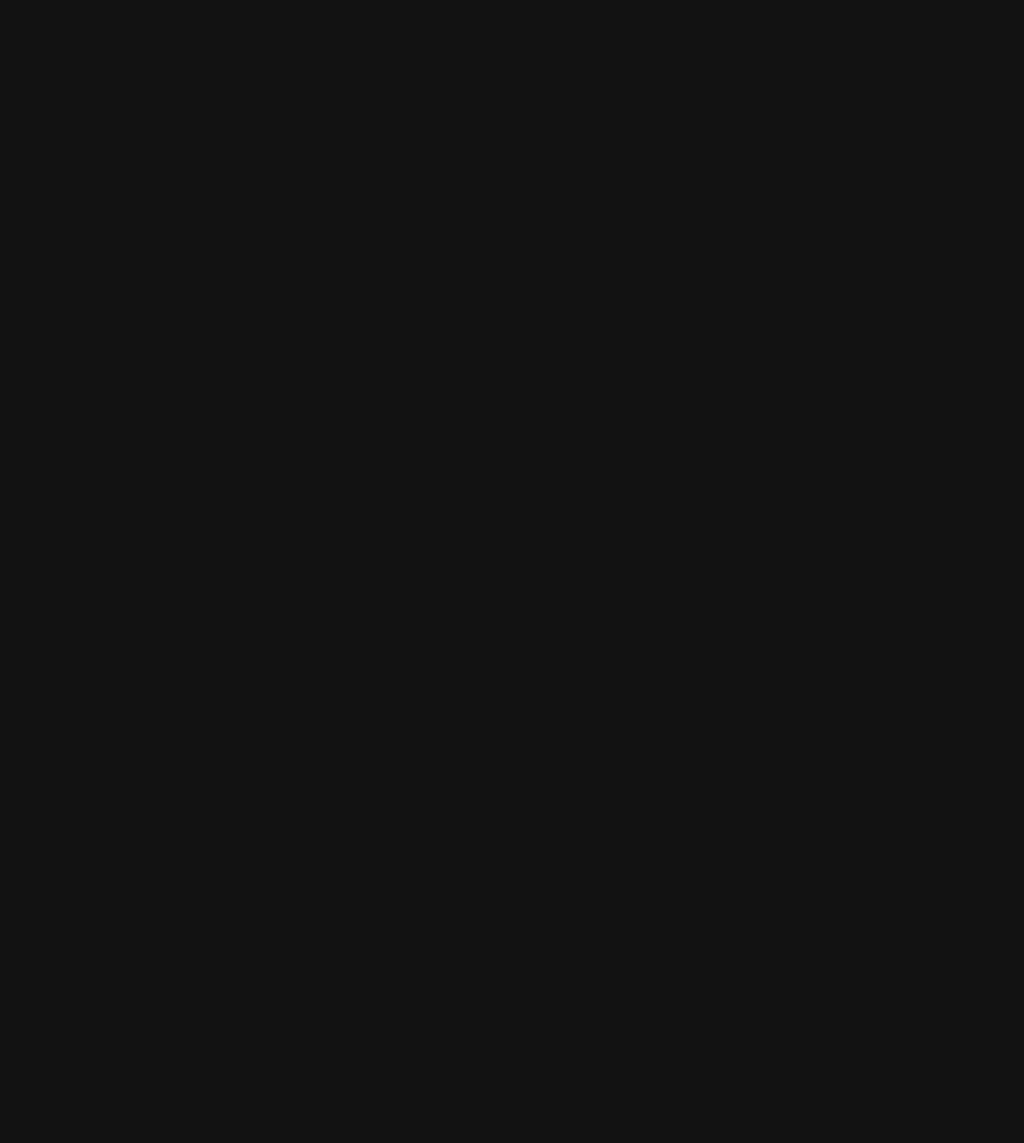
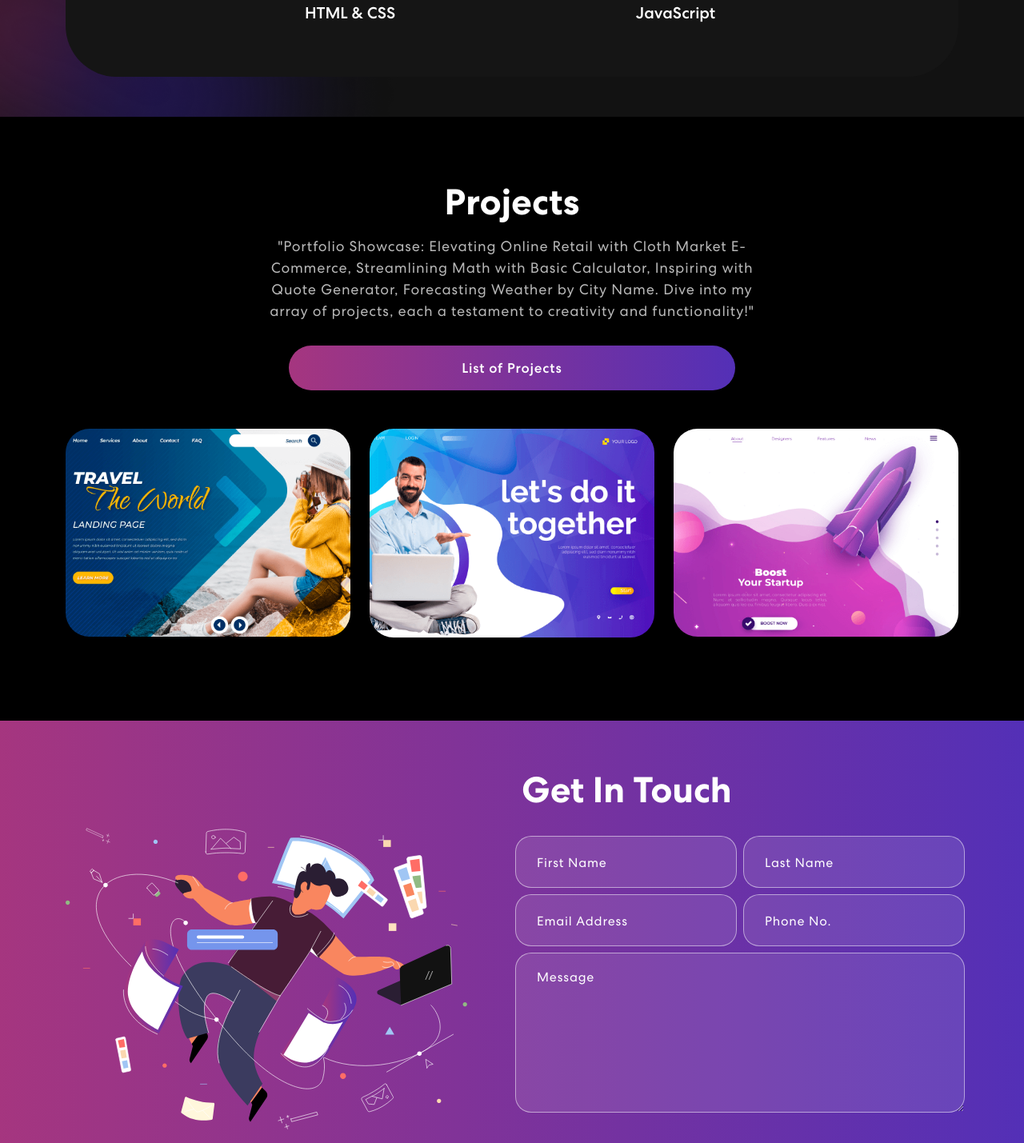
Before and after one commit to tharun-kadimi/personal-portfolio, a React (Create React App) app: page / in a window 1280 px wide. Shown: the part 1330-2759 px from the top of the page at 80% size. Before the commit the page ends 891 px from the top, so only its background shows below. Built offline with nearby package versions, Linux system fonts and the light colour scheme.

Commit message:
Scripting done

```diff
--- a/src/App.js
+++ b/src/App.js
@@ -2,12 +2,20 @@
 import { Banner } from "./Components/Banner.js";
 import NavBarr from "./Components/NavBarr.js";
 import "bootstrap/dist/css/bootstrap.min.css";
+import { Skills } from "./Components/Skills.js";
+import { Projects } from "./Components/Projects.js";
+import { Footer } from "./Components/Footer.js";
+import { Contact } from "./Components/Contact.js";
 
 function App() {
   return (
     <div className="App">
       <NavBarr />
       <Banner />
+      <Skills />
+      <Projects />
+      <Contact />
+      <Footer />
     </div>
   );
 }
```
